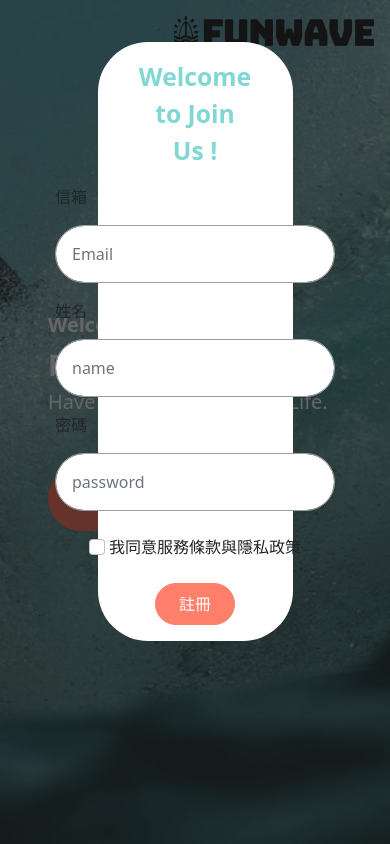
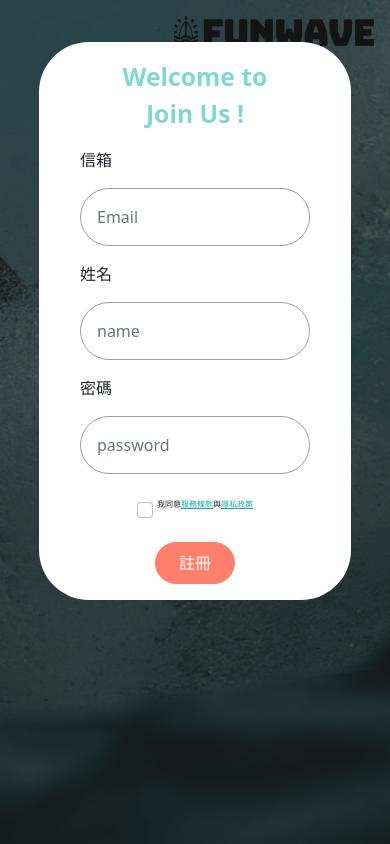
Before and after one commit to verayu0217/funwave_frontend, a React (Create React App) app: page /login in a window 390 px wide. Shown: the top 844 px of the page. Built offline with nearby package versions, Linux system fonts and the light colour scheme.

Commit message:
註冊畫面修改

```diff
--- a/src/App.js
+++ b/src/App.js
@@ -9,7 +9,6 @@ import './App.scss';
 //資訊
 //會員
 import LogIn from './pages/Members/LogIn';
-// import SignUp from './pages/Members/SignUp';
 //課程
 //商品
 //購物車
--- a/src/pages/Members/LogIn.js
+++ b/src/pages/Members/LogIn.js
@@ -1,4 +1,5 @@
 import React, { useState } from 'react';
+import { Link } from 'react-router-dom';
 import SignUp from './SignUp';
 import logo from '../../data/images/FunwaveLogo-black2.png';
 
@@ -55,7 +56,7 @@ function Login(props) {
                   placeholder="Password"
                 />
                 <div className="forgot-password d-flex justify-content-end me-3">
-                  <a>忘記密碼? </a>
+                  <Link to="/">忘記密碼? </Link>
                 </div>
               </li>
               <li className="mt-3 d-flex justify-content-center">
--- a/src/pages/Members/SignUp.js
+++ b/src/pages/Members/SignUp.js
@@ -19,7 +19,7 @@ function SignUp(showModal, setshowModal) {
           onClick={closeModal}
           ref={modalRef}
         >
-          <div className="background col-md-6 col-sm-12">
+          <div className="background col-md-6 col-sm-4">
             <form className="d-flex justify-content-center align-items-center my-3">
               <div style={{ width: '60%' }}>
                 <div className="d-flex justify-content-center">
@@ -30,7 +30,7 @@ function SignUp(showModal, setshowModal) {
                     <li className="mb-3">
                       <label className="me-3">信箱</label>
                       <input
-                        className="form-control mt-3 p-3"
+                        className="form-control mt-3 p-3 signupInput"
                         type="text"
                         name="email"
                         id=""
@@ -40,7 +40,7 @@ function SignUp(showModal, setshowModal) {
                     <li className="mb-3">
                       <label className="me-3">姓名</label>
                       <input
-                        className="form-control mt-3 p-3"
+                        className="form-control mt-3 p-3 signupInput"
                         type="text"
                         name="name"
                         id=""
@@ -50,7 +50,7 @@ function SignUp(showModal, setshowModal) {
                     <li className="mb-3">
                       <label className="me-3">密碼</label>
                       <input
-                        className="form-control mt-3 p-3"
+                        className="form-control mt-3 p-3 signupInput"
                         type="text"
                         name="password"
                         id=""
@@ -64,8 +64,9 @@ function SignUp(showModal, setshowModal) {
                         name="agree"
                         id=""
                       />
-                      <label className="form-check-label">
-                        我同意<a>服務條款</a>與<a>隱私政策</a>
+                      <label className="form-check-label agree">
+                        我同意<Link to="/">服務條款</Link>與
+                        <Link to="/">隱私政策</Link>
                       </label>
                     </li>
                   </ul>
--- a/src/styles/component.scss
+++ b/src/styles/component.scss
@@ -64,16 +64,22 @@ input{
 }
 .form-control{
     border-radius: 50px;
-    width: 280px;
     border: 1px solid $gray;
 }
-@media screen and (max-width: 375px) {
+@media screen and (max-width: 400px) {
     .background{
-        // position: fixed;
-        // top:5%;
-        // left:;
+        width: 80%;
+        background: white;
+        position: fixed;
+        top: 5%;
+        left: 10%;
+        border-radius: 50px;
+        z-index: 2;
     }
-    .title{
-        // font-size: 0.5rem;
+    .signupInput{
+        width: 230px;
+    }
+    .agree{
+        font-size: 8px;
     }
 }
```
